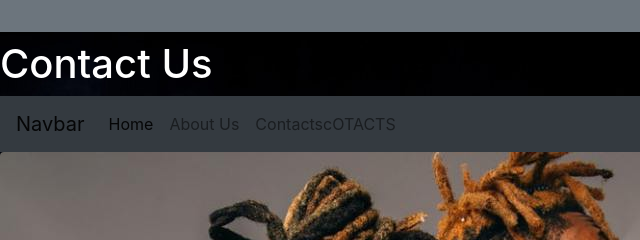
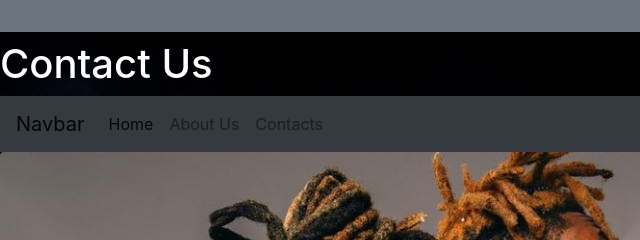
Before and after one commit to izacoding/NewBoostStrap, a plain HTML site: page Contacts.html in a window 1280 px wide. Shown: the top 240 px of the page, 0-640 px from the left. Drawn offline with nearby package versions, Linux system fonts and the light colour scheme.

Commit message:
removed conatct

```diff
--- a/Contacts.html
+++ b/Contacts.html
@@ -46,7 +46,7 @@
     <div class="navbar-nav">
       <a class="nav-item nav-link active" href="index.html">Home <span class="sr-only">(current)</span></a>
       <a class="nav-item nav-link" href="About.html">About Us</a>
-      <a class="nav-item nav-link" href="Contacts.html">ContactscOTACTS</a>
+      <a class="nav-item nav-link" href="Contacts.html">Contacts</a>
 
     </div>
   </div>
```
